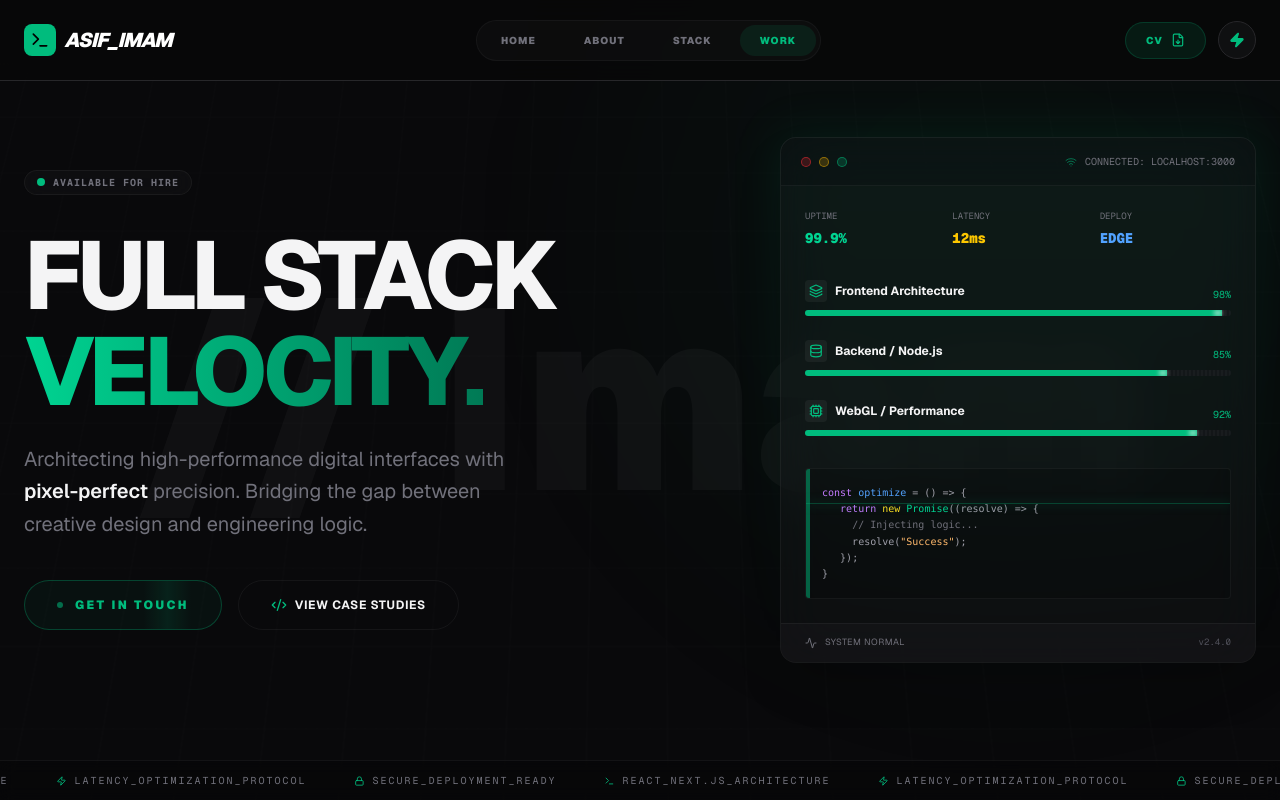
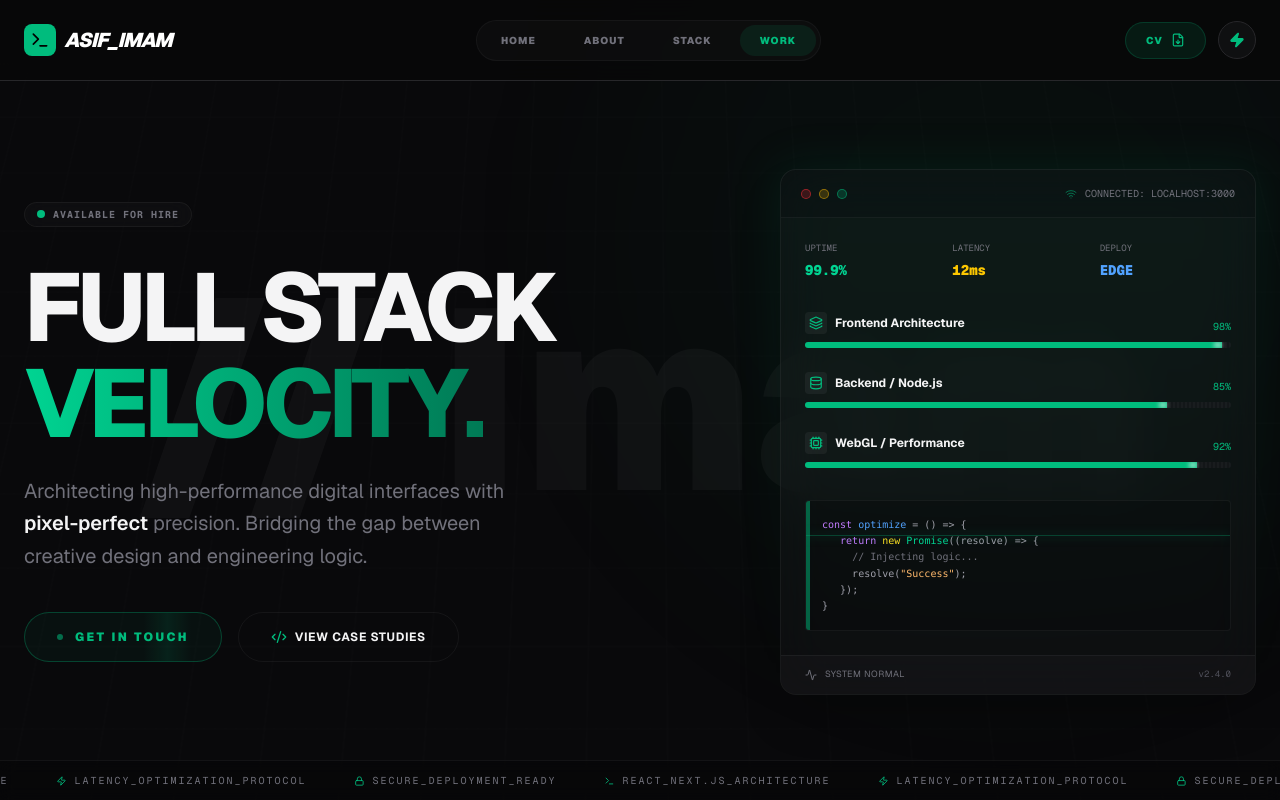
Before and after one commit to theasifimam/asifimam, a Next.js app: page / in a window 1280 px wide. Shown: the top 800 px of the page. Built offline with nearby package versions, Linux system fonts and the light colour scheme.

Commit message:
fixed padding issue

```diff
--- a/src/app/components/About.jsx
+++ b/src/app/components/About.jsx
@@ -49,7 +49,7 @@ export default function AboutRedesign({ isDark = true }) {
       highlight: "Foundation",
       image: "/asifimam2.jpg",
       content:
-        "B.Tech. in Computer Science from GITM. Specialized in Distributed Systems and UI/UX Design Principles.",
+        "B.Tech. in Computer Science from GITAM. Specialized in Web, App development and UI/UX Design Principles.",
     },
     {
       label: "Lifestyle",
@@ -58,7 +58,7 @@ export default function AboutRedesign({ isDark = true }) {
       highlight: "Element",
       image: "/asifimam.jpg",
       content:
-        "When I'm not at the terminal, you'll find me capturing street photography, bouldering, or experimenting with modular synthesizers.",
+        "When I am not coding, I am usually solving problems in other ways. I love bouldering because it’s like a physical puzzle. I enjoy street photography because it helps me see the world clearly. I also build modular synthesizers, which lets me explore how sound and logic work together.",
     },
   ];
 
--- a/src/app/components/HeroOptions/HeroSection1.jsx
+++ b/src/app/components/HeroOptions/HeroSection1.jsx
@@ -41,7 +41,7 @@ export default function HeroSection1({ isDark = true }) {
 
   return (
     <div
-      className={`relative min-h-screen w-full overflow-hidden pt-24 lg:pt-0 flex flex-col justify-center ${theme.bg} selection:bg-emerald-500/30`}
+      className={`relative min-h-screen w-full overflow-hidden pt-24 lg:pt-16 flex flex-col justify-center ${theme.bg} selection:bg-emerald-500/30`}
     >
       {/* --- BACKGROUND LAYERS --- */}
 
```
